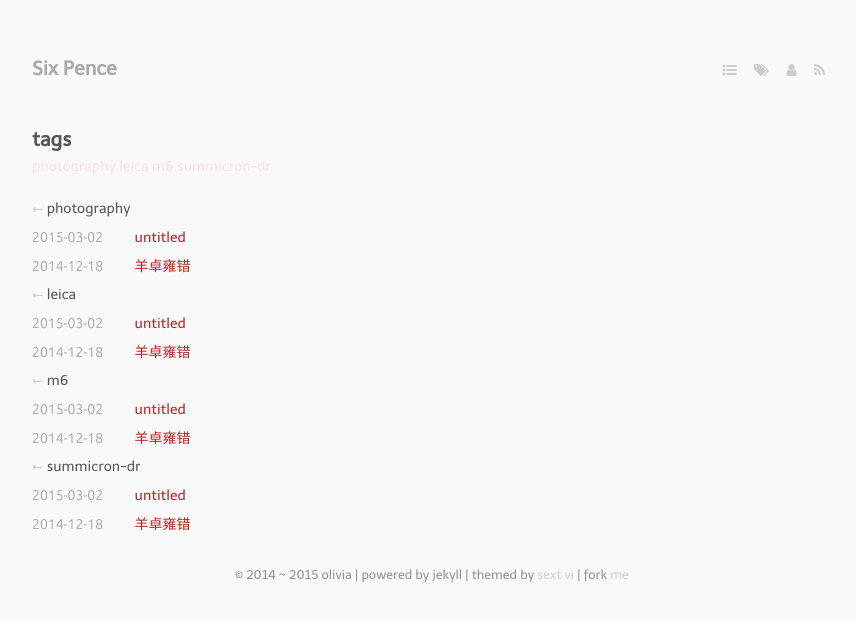
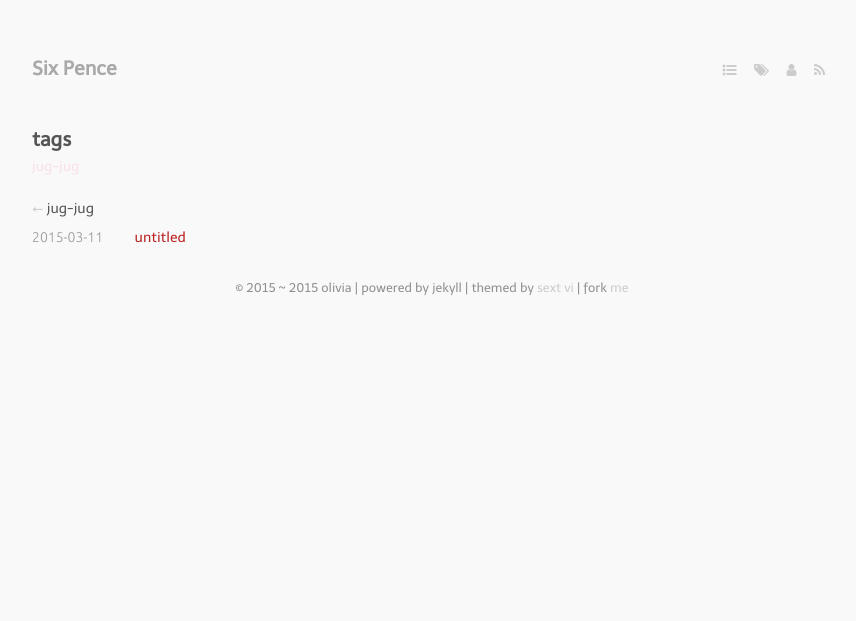
Before and after one commit to voidove/voidove.github.io, a Jekyll site: the page built from tags.markdown, in a window 1280 px wide. Shown: the top 621 px of the page, without its empty margins (208-1064 px from the left). Built offline with Jekyll 4.4.1, drawn with Linux system fonts in a browser that asks for light colours; nearby versions of some CDN libraries; Markdown is read by kramdown in place of the engine named in the settings; some of the changed lines change nothing that is shown.

Commit message:
Add first page

```diff
--- a/_posts/2014-12-18-gonna-get-out-of-comfort-zone.markdown
+++ /dev/null
@@ -1,20 +0,0 @@
----
-title: 羊卓雍错
-layout: post
-guid: urn:uuid:af62c8d3-84d7-4c48-bb29-4fef13220ff1
-tags:
-  - photography
-  - leica
-  - m6
-  - summicron-dr
----
-
-[![YamdrokTso](/media/files/2014/12/18/yamdroktso.jpg)](https://www.flickr.com/photos/lhzhang/15858965898/)
-
-大家都是出去旅行放松一下好继续努力工作，我则是相反，旅行回来就更不想上班了 = =
-不小心弄没了几乎全部 120 的底片，难过了一阵子还是端正了心态，旅行重要的是阅历不是拍照啊（虽然还是很难过
-anyway，我也算是在喜马拉雅上丢过手机的人了
-
----
-
-很多年都没有做过年终总结了，今年好像也没啥好总结的，_NOTHING BAD, NOTHING GOOD_
--- a/_posts/2015-03-02-na.markdown
+++ b/_posts/2015-03-11-first.markdown
@@ -3,10 +3,7 @@ title: untitled
 layout: post
 guid: urn:uuid:050de99c-7597-49a3-9281-9ca84fccbb5b
 tags:
-  - photography
-  - leica
-  - m6
-  - summicron-dr
+  - jug-jug
 ---
 
-取名真是件麻烦的事情
+我很懒，还没开始写。
```
